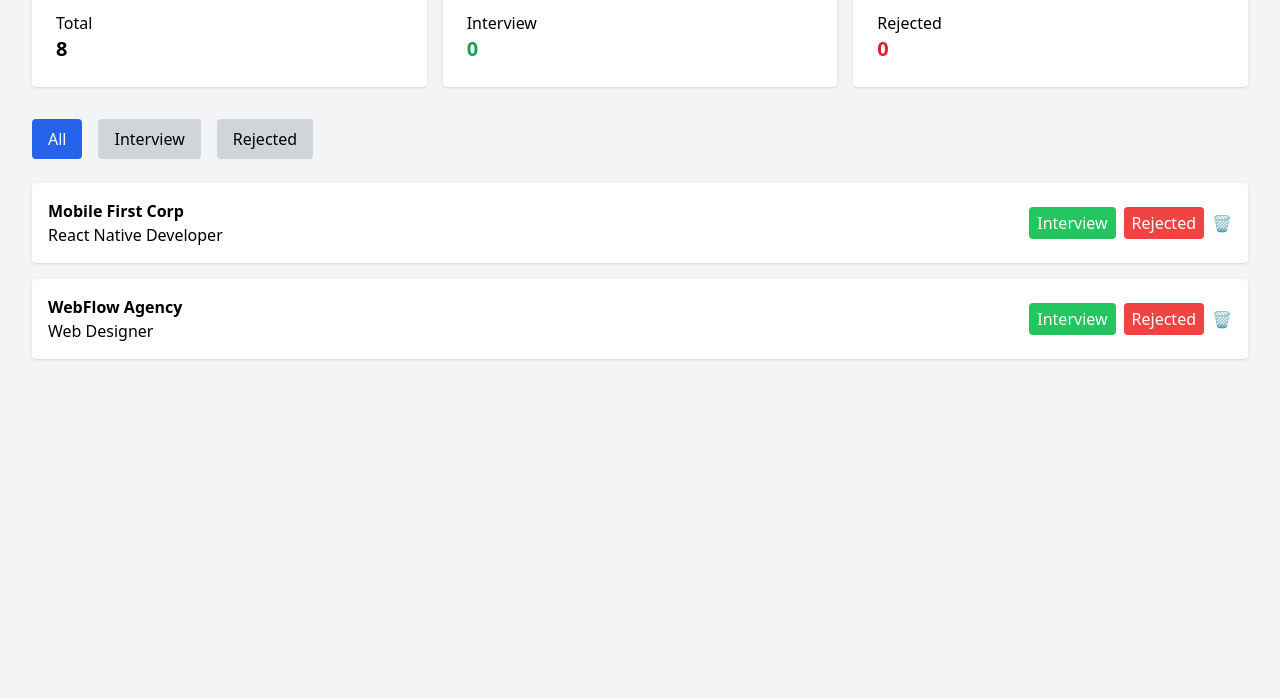
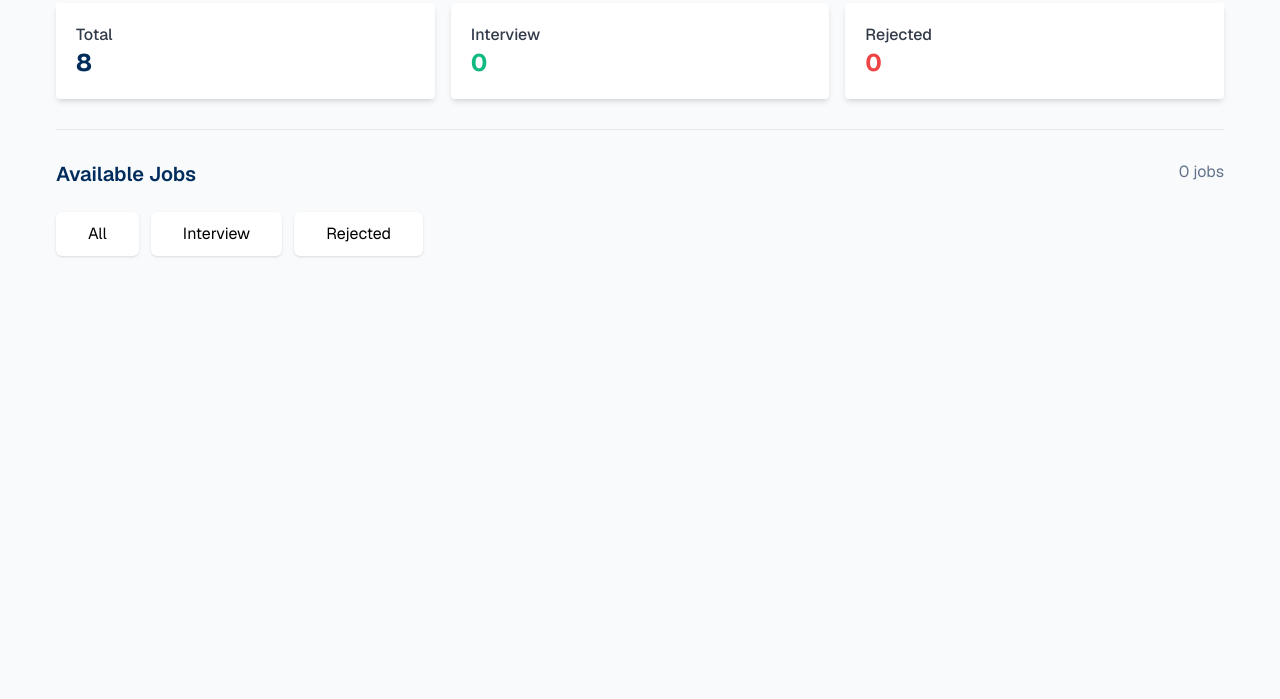
Before and after one commit to Abdul-Momit-Talukder/Fourth-Assignment, a plain HTML site: page index.html in a window 1280 px wide. Shown: the part 101-800 px from the top of the page. Drawn offline with nearby package versions, Linux system fonts and the light colour scheme.

Commit message:
update html

```diff
--- a/index.html
+++ b/index.html
@@ -1,28 +1,92 @@
 <!DOCTYPE html>
 <html lang="en">
+
 <head>
     <meta charset="UTF-8">
+    <meta name="viewport" content="width=device-width, initial-scale=1.0">
     <title>Job Application Tracker</title>
-    <script src="https://cdn.tailwindcss.com"></script>
+    <script src="https://cdn.jsdelivr.net/npm/@tailwindcss/browser@4"></script>
+
+    <!-- font family -->
+    <link rel="preconnect" href="https://fonts.googleapis.com">
+    <link rel="preconnect" href="https://fonts.gstatic.com" crossorigin>
+    <link href="https://fonts.googleapis.com/css2?family=Geist:wght@100..900&display=swap" rel="stylesheet">
+
+    <!-- font awesome cdn -->
+    <link rel="stylesheet" href="https://cdnjs.cloudflare.com/ajax/libs/font-awesome/7.0.1/css/all.min.css"
+        integrity="sha512-2SwdPD6INVrV/lHTZbO2nodKhrnDdJK9/kg2XD1r9uGqPo1cUbujc+IYdlYdEErWNu69gVcYgdxlmVmzTWnetw=="
+        crossorigin="anonymous" referrerpolicy="no-referrer" />
+
+    <style>
+        body {
+            font-family: "Geist", sans-serif;
+        }
+    </style>
 </head>
-<body class="bg-gray-100 p-8">
 
-    <h1 class="text-2xl font-bold mb-6">Job Application Tracker</h1>
+<body class="bg-[#F8FAFC]">
+    <!-- job dashboard -->
+    <section class="max-w-[1200px] mx-auto mt-8 sm:mt-12 px-4">
+        <h1 class="text-2xl sm:text-3xl font-bold mb-5">Job Application Tracker</h1>
+        <div class="grid grid-cols-1 sm:grid-cols-2 lg:grid-cols-3 gap-4">
+            <div id="totalJob" class="hover:translate-y-1 cursor-pointer p-[20px] bg-[#FFFFFF] shadow-md rounded-sm">
+                <h2 class="text-[#323B49] font-medium">Total</h2>
+                <h1 class="text-[#002C5C] text-xl sm:text-2xl font-bold"><span id="jobCount">8</span></h1>
+            </div>
+            <div id="totalInterview" class="hover:translate-y-1 cursor-pointer p-[20px] bg-[#FFFFFF] shadow-md rounded-sm">
+                <h2 class="text-[#323B49] font-medium">Interview</h2>
+                <h1 class="text-[#10B981] text-xl sm:text-2xl font-bold"><span id="interviewCount">0</span></h1>
+            </div>
+            <div id="totalRejected" class="hover:translate-y-1 cursor-pointer p-[20px] bg-[#FFFFFF] shadow-md rounded-sm">
+                <h2 class="text-[#323B49] font-medium">Rejected</h2>
+                <h1 class="text-[#EF4444] text-xl sm:text-2xl font-bold"><span id="rejectCount">0</span></h1>
+            </div>
+        </div>
+    </section>
+    <!-- job details  -->
+    <section class="max-w-[1200px] mx-auto  px-4 mb-12">
+        <hr class="text-[#E6E7E9] my-[30px]">
+        <div class="flex justify-between mb-6">
+            <h1 class="text-[#002C5C] text-xl font-semibold">Available Jobs</h1>
+            <h2 class="text-[#64748B]"><span id="totalJobCount">0</span> jobs</h2>
+        </div>
+        <div class="space-x-2 space-y-2">
+            <button id="allBtn" class="focus:bg-blue-500 focus:text-white py-[10px] px-8 bg-[#FFFFFF] rounded-md shadow-sm hover:bg-slate-300 hover:translate-1 cursor-pointer">All</button>
+            <button hideCard('interviewContainer')" id="interviewBtn" class="focus:bg-blue-500 focus:text-white py-[10px] px-8 bg-[#FFFFFF] rounded-md shadow-sm hover:bg-slate-300 hover:translate-1 cursor-pointer">Interview</button>
+            <button hideCard('rejectedContainer')" id="rejectedBtn" class="focus:bg-blue-500 focus:text-white py-[10px] px-8 bg-[#FFFFFF] rounded-md shadow-sm hover:bg-slate-300 hover:translate-1 cursor-pointer">Rejected</button>
+        </div>
 
-    <div class="grid grid-cols-1 md:grid-cols-3 gap-4 mb-8">
-        <div class="bg-white p-6 shadow rounded"><h3>Total</h3><p id="total" class="text-xl font-bold">8</p></div>
-        <div class="bg-white p-6 shadow rounded"><h3>Interview</h3><p id="interview-count" class="text-xl font-bold text-green-600">0</p></div>
-        <div class="bg-white p-6 shadow rounded"><h3>Rejected</h3><p id="rejected-count" class="text-xl font-bold text-red-600">0</p></div>
-    </div>
+            <div id="cardContainer" class="space-y-6 mt-3">
 
-    <div class="flex gap-4 mb-6">
-        <button onclick="renderJobs('All')" class="bg-blue-600 text-white px-4 py-2 rounded">All</button>
-        <button onclick="renderJobs('Interview')" class="bg-gray-300 px-4 py-2 rounded">Interview</button>
-        <button onclick="renderJobs('Rejected')" class="bg-gray-300 px-4 py-2 rounded">Rejected</button>
-    </div>
+            </div>
 
-    <div id="jobs-container" class="space-y-4"></div>
 
-    <script src="app.js"></script>
+        <!-- interview card section -->
+        <section  id="interviewCard" class="hidden py-12 px-10 flex flex-col items-center text-center bg-[#FFFFFF] rounded-lg  mt-5 shadow-sm">
+            <img src="./jobs.png" alt="">
+            <div class="mt-5">
+                <h1 class="text-[#002C5C] text-2xl font-semibold">No jobs available</h1>
+                <p class="text-[#64748B]">Check back soon for new job opportunities</p>
+            </div>
+        </section>
+        <div id="interviewContainer" class="space-y-6 mt-3 hidden"></div>
+
+        <!-- rejected card section -->
+        <section  id="rejectedCard" class="hidden py-12 px-10 flex flex-col items-center text-center bg-[#FFFFFF] rounded-lg  mt-5 shadow-sm">
+            <div class=""><img src="./jobs.png" alt=""></div>
+            <div class="mt-5">
+                <h1 class="text-[#002C5C] text-2xl font-semibold">No jobs available</h1>
+                <p class="text-[#64748B]">Check back soon for new job opportunities</p>
+            </div>
+        </section>
+        <div id="rejectedContainer" class="space-y-6 mt-3 hidden"></div>
+
+    </section>
+
+
+    <script src="./script.js"></script>
+    <script src="./createJobs.js"></script>
+    <script src="./matchine.js"></script>
 </body>
+
 </html>
```
